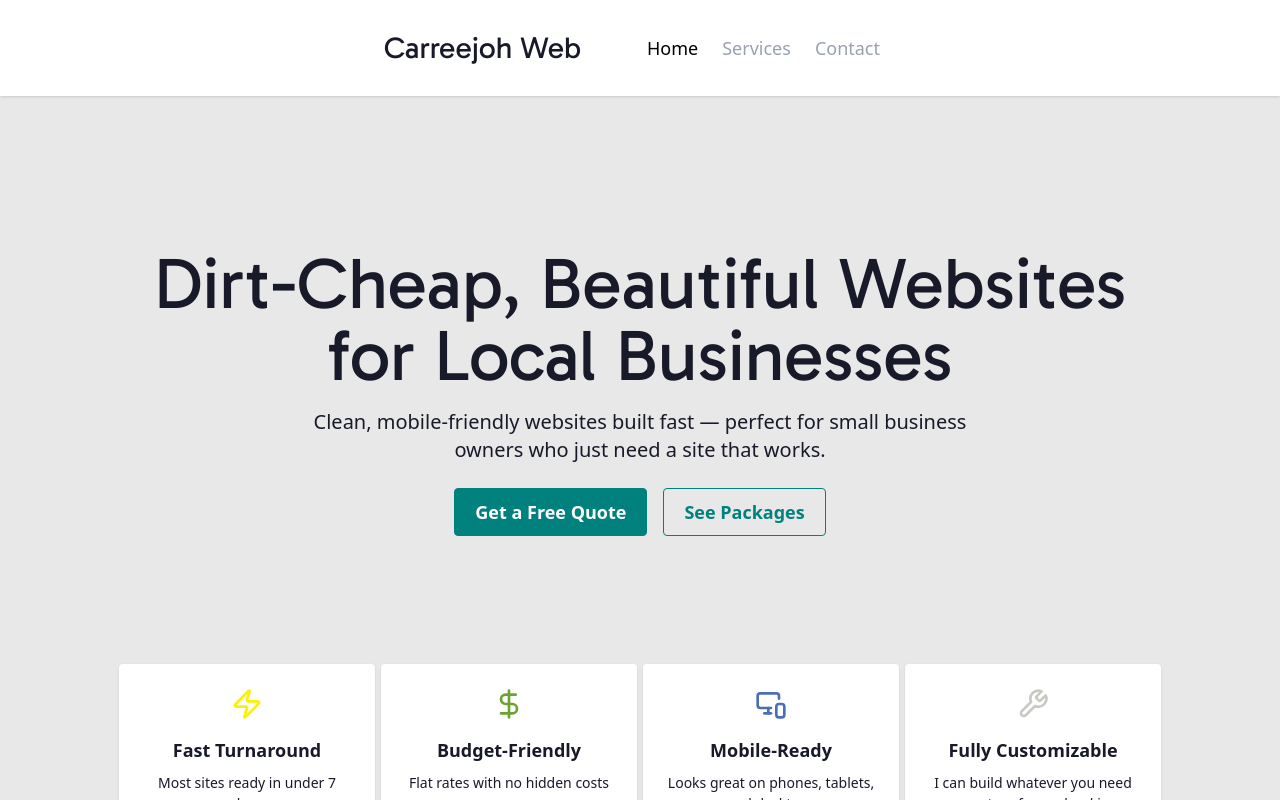
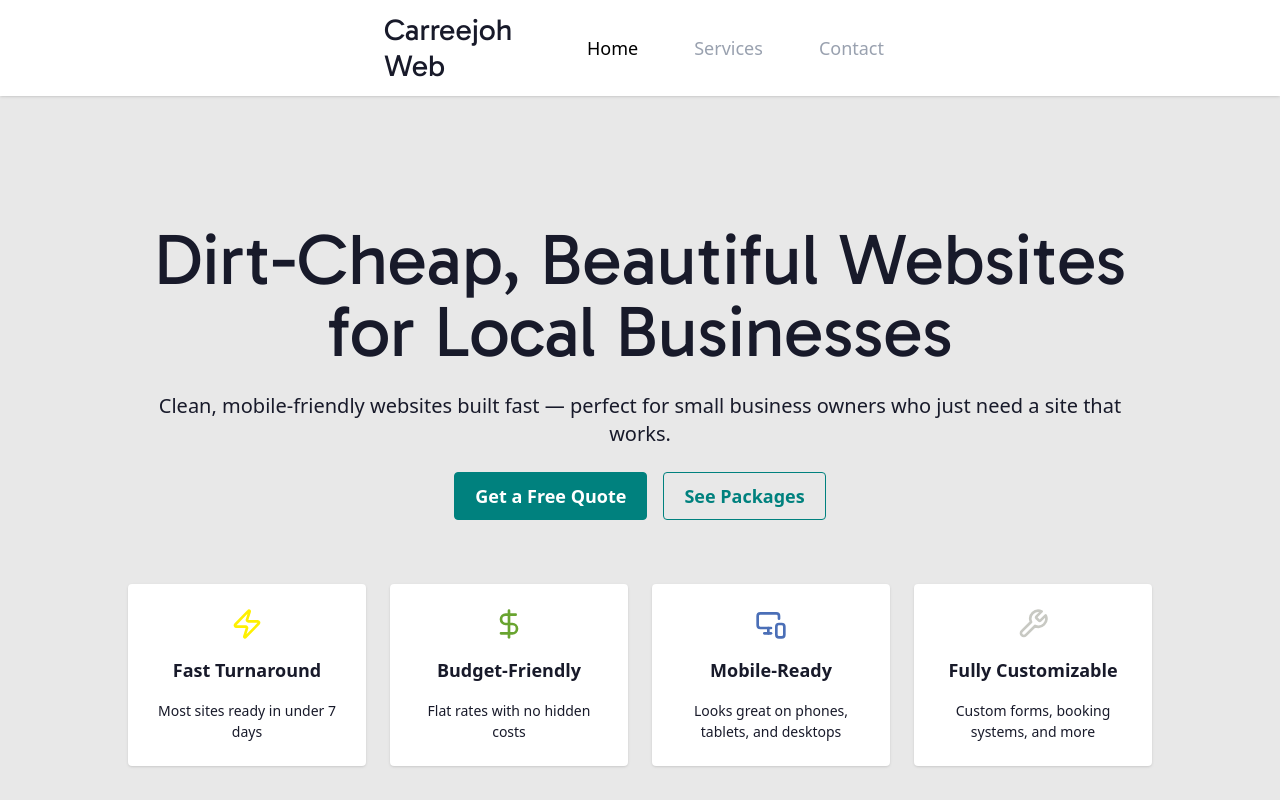
Before and after one commit to carreejoh/carreejoh-pro, a React (Vite) app: page / in a window 1280 px wide. Built offline with nearby package versions, Linux system fonts and the light colour scheme.

Commit message:
some mobile design

```diff
--- a/src/Pages/home.tsx
+++ b/src/Pages/home.tsx
@@ -3,51 +3,64 @@ import { Zap, DollarSign, MonitorSmartphone, Wrench } from "lucide-react";
 
 const Homepage: React.FC = () => {
   return (
-        <main className="h-full bg-base-200 text-base-content p-6 sm:p-32 space-y-32 overflow-y-scroll flex flex-col items-center">
+    <main className="h-full flex flex-col items-center overflow-y-scroll justify-between bg-base-200 text-base-content p-6 pt-24 sm:p-12 md:p-32 overflow-y-auto">
       {/* Hero Section */}
-            <section className="space-y-4 mt-6 text-center">
-                <h1 className="text-3xl sm:text-7xl font-Gabarito font-medium">
-                    Dirt-Cheap, Beautiful Websites <br /> for Local Businesses
+      <section className="flex flex-col items-center text-center max-w-5xl space-y-6">
+        <h1 className="text-4xl sm:text-7xl font-Gabarito font-medium">
+          Dirt-Cheap, Beautiful Websites for Local Businesses
         </h1>
-                <p className="text-lg sm:text-xl max-w-2xl mx-auto">
+        <p className="text-lg sm:text-xl">
           Clean, mobile-friendly websites built fast — perfect for small business owners who just need a site that works.
         </p>
-                <div className="flex mt-6 flex-wrap justify-center">
-                    <a href="#contact" className="btn btn-lg btn-primary mr-4">Get a Free Quote</a>
-                    <a href="#packages" className="btn btn-lg btn-outline btn-primary">See Packages</a>
+        <div className="flex flex-wrap justify-center gap-4">
+          <a href="#contact" className="btn btn-lg btn-primary">
+            Get a Free Quote
+          </a>
+          <a href="#packages" className="btn btn-lg btn-outline btn-primary">
+            See Packages
+          </a>
         </div>
       </section>
 
       {/* Why Choose Me */}
-            <section className="grid sm:grid-cols-4 gap-6 text-center justify-items-center w-full max-w-6xl" id="why">
-                <div className="card bg-base-100 card-md shadow-sm w-64">
-                    <div className="card-body flex flex-col items-center">
-                        <Zap size={32} color="#FEF001" />
-                        <h2 className="card-title text-lg mt-2">Fast Turnaround</h2>
-                        <p className="text-center">Most sites ready in under 7 days</p>
+      <section
+        id="why"
+        className="grid grid-col-1 sm:grid-col-2 lg:grid-cols-4 justify-center gap-6 w-full py-16"
+      >
+        {[
+          {
+            Icon: Zap,
+            title: "Fast Turnaround",
+            desc: "Most sites ready in under 7 days",
+            color: "#FEF001",
+          },
+          {
+            Icon: DollarSign,
+            title: "Budget-Friendly",
+            desc: "Flat rates with no hidden costs",
+            color: "#69A430",
+          },
+          {
+            Icon: MonitorSmartphone,
+            title: "Mobile-Ready",
+            desc: "Looks great on phones, tablets, and desktops",
+            color: "#4B6FB7",
+          },
+          {
+            Icon: Wrench,
+            title: "Fully Customizable",
+            desc: "Custom forms, booking systems, and more",
+            color: "#C8C9C3",
+          },
+        ].map(({ Icon, title, desc, color }) => (
+          <div key={title} className="flex-shrink-0 col-span-1 card bg-base-100 shadow-sm">
+            <div className="card-body flex flex-col items-center space-y-2">
+              <Icon size={32} color={color} />
+              <h2 className="card-title text-lg">{title}</h2>
+              <p className="text-center">{desc}</p>
             </div>
           </div>
-                <div className="card bg-base-100 card-md shadow-sm w-64">
-                    <div className="card-body flex flex-col items-center">
-                        <DollarSign size={32} color="#69A430" />
-                        <h2 className="card-title text-lg mt-2">Budget-Friendly</h2>
-                        <p className="text-center">Flat rates with no hidden costs</p>
-                    </div>
-                </div>
-                <div className="card bg-base-100 card-md shadow-sm w-64">
-                    <div className="card-body flex flex-col items-center">
-                        <MonitorSmartphone size={32} color="#4B6FB7" />
-                        <h2 className="card-title text-lg mt-2">Mobile-Ready</h2>
-                        <p className="text-center">Looks great on phones, tablets, and desktops</p>
-                    </div>
-                </div>
-                <div className="card bg-base-100 card-md shadow-sm w-64">
-                    <div className="card-body flex flex-col items-center">
-                        <Wrench size={32} color="#C8C9C3" />
-                        <h2 className="card-title text-lg mt-2">Fully Customizable</h2>
-                        <p className="text-center">I can build whatever you need — custom forms, booking systems, and more</p>
-                    </div>
-                </div>
+        ))}
       </section>
     </main>
   );
--- a/src/components/header.tsx
+++ b/src/components/header.tsx
@@ -1,44 +1,93 @@
-import { useState, useEffect } from "react"
-import { Link, useLocation } from "react-router-dom"
+import React, { useState, useEffect } from "react";
+import { Link, useLocation } from "react-router-dom";
+import { Menu, X } from "lucide-react";
 
 const Header: React.FC = () => {
+  const location = useLocation();
+  const [selectedLocation, setSelectedLocation] = useState("home");
+  const [mobileOpen, setMobileOpen] = useState(false);
 
-    const location = useLocation()
+  // Sync selectedLocation with current path
+  useEffect(() => {
+    switch (location.pathname) {
+      case "/":
+        setSelectedLocation("home");
+        break;
+      case "/services":
+        setSelectedLocation("services");
+        break;
+      case "/contact":
+        setSelectedLocation("contact");
+        break;
+      default:
+        setSelectedLocation("");
+    }
+    // Close mobile menu when navigation changes
+    setMobileOpen(false);
+  }, [location]);
 
-    const [selectedLocation, setSelectedLocation] = useState("home")
+  const links = [
+    { name: "Home", to: "/", key: "home" },
+    { name: "Services", to: "/services", key: "services" },
+    { name: "Contact", to: "/contact", key: "contact" },
+  ];
 
-    useEffect(() => {
-        if(location.pathname === "/") {
-            setSelectedLocation("home")
-        }
-        if(location.pathname === "/services") {
-            setSelectedLocation("services")
-        }
-        if(location.pathname === "/contact") {
-            setSelectedLocation("contact")
-        }
-    }, [location])
+  return (
+    <header className="w-full fixed top-0 z-50 bg-base-100 shadow-sm">
+      <div className="h-24 flex items-center justify-between px-6 sm:px-32 md:px-64 lg:px-96">
+        {/* Logo */}
+        <h1 className="text-3xl font-Gabarito font-medium">Carreejoh Web</h1>
 
-    return (
-        <div className="w-full h-24 fixed z-[100] bg-base-100 shadow-sm flex items-center justify-between pl-96 pr-96">
-            <h1 className="text-3xl font-Gabarito font-medium">Carreejoh Web</h1>
-            <div
-                role="tablist"
-                className="inline-flex items-center flex items-center justify-center rounded-md p-1"
-            >
-                <Link to="/" className="tab">
-                    <p className={`text-lg font-medium ${selectedLocation === "home" ? "text-black" : "text-gray-400"}`}>Home</p>
-                </Link>
-                <Link to="/services" className="tab">
-                    <p className={`text-lg font-medium ${selectedLocation === "services" ? "text-black" : "text-gray-400"}`}>Services</p>
-                </Link>
-                <Link to="/contact" className="tab">
-                    <p className={`text-lg font-medium ${selectedLocation === "contact" ? "text-black" : "text-gray-400"}`}>Contact</p>
-                </Link>
-            </div>
-        </div>
-    )
+        {/* Desktop nav */}
+        <nav className="hidden md:flex space-x-8" role="tablist">
+          {links.map(({ name, to, key }) => (
+            <Link key={key} to={to} className="tab">
+              <p
+                className={`text-lg font-medium ${
+                  selectedLocation === key ? "text-black" : "text-gray-400"
+                }`}
+              >
+                {name}
+              </p>
+            </Link>
+          ))}
+        </nav>
 
-}
+        {/* Mobile toggle */}
+        <button
+          className="md:hidden p-2 rounded-md focus:outline-none focus:ring"
+          onClick={() => setMobileOpen((o) => !o)}
+          aria-label="Toggle menu"
+        >
+          {mobileOpen ? <X size={24} /> : <Menu size={24} />}
+        </button>
+      </div>
 
-export default Header
+      {/* Mobile dropdown */}
+      {mobileOpen && (
+        <nav className="md:hidden bg-base-100 shadow-md">
+          <div className="flex flex-col items-center py-4 space-y-4">
+            {links.map(({ name, to, key }) => (
+              <Link
+                key={key}
+                to={to}
+                className="w-full text-center"
+                onClick={() => setMobileOpen(false)}
+              >
+                <p
+                  className={`text-lg font-medium ${
+                    selectedLocation === key ? "text-black" : "text-gray-400"
+                  }`}
+                >
+                  {name}
+                </p>
+              </Link>
+            ))}
+          </div>
+        </nav>
+      )}
+    </header>
+  );
+};
+
+export default Header;
```
Lines whose indentation alone changed are shown as unchanged.
